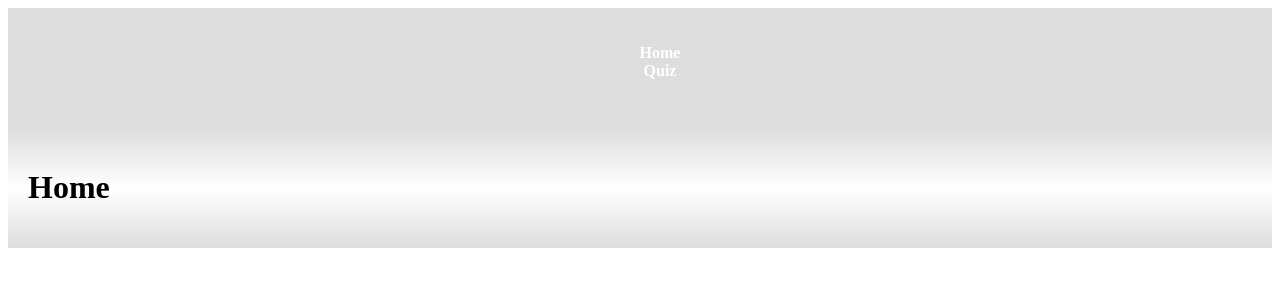
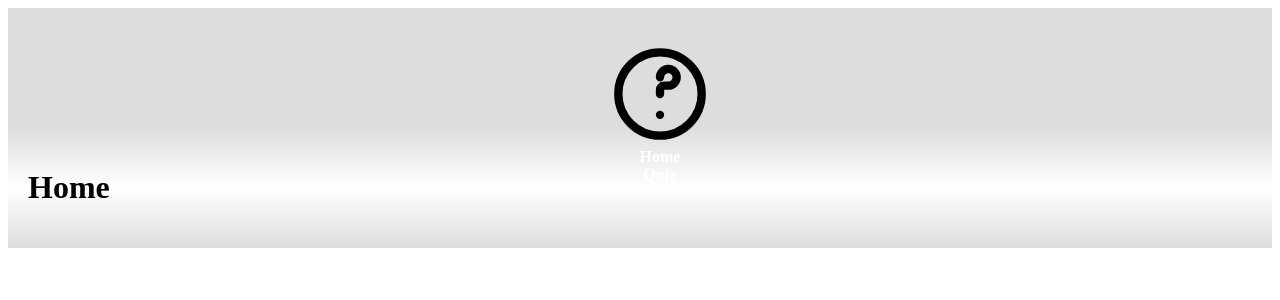
Before and after one commit to LifeGiver13/my-react-app, a React (Vite) app: page / in a window 1280 px wide. Shown: the top 300 px of the page. Built offline with nearby package versions, Linux system fonts and the light colour scheme.

Commit message:
Addiriom of logo

```diff
--- a/src/Header.jsx
+++ b/src/Header.jsx
@@ -7,6 +7,7 @@ export default function Header({ children }) {
         <>
             <div id='nav'>
                 <ul id='nav-items'>
+                    <li><Link to='/' ><img src='/quiz.svg' alt='logo' /></Link></li>
                     <li><Link to='/'>Home</Link></li>
                     <li><Link to='/quiz/:id'>Quiz</Link> </li>
 
```
